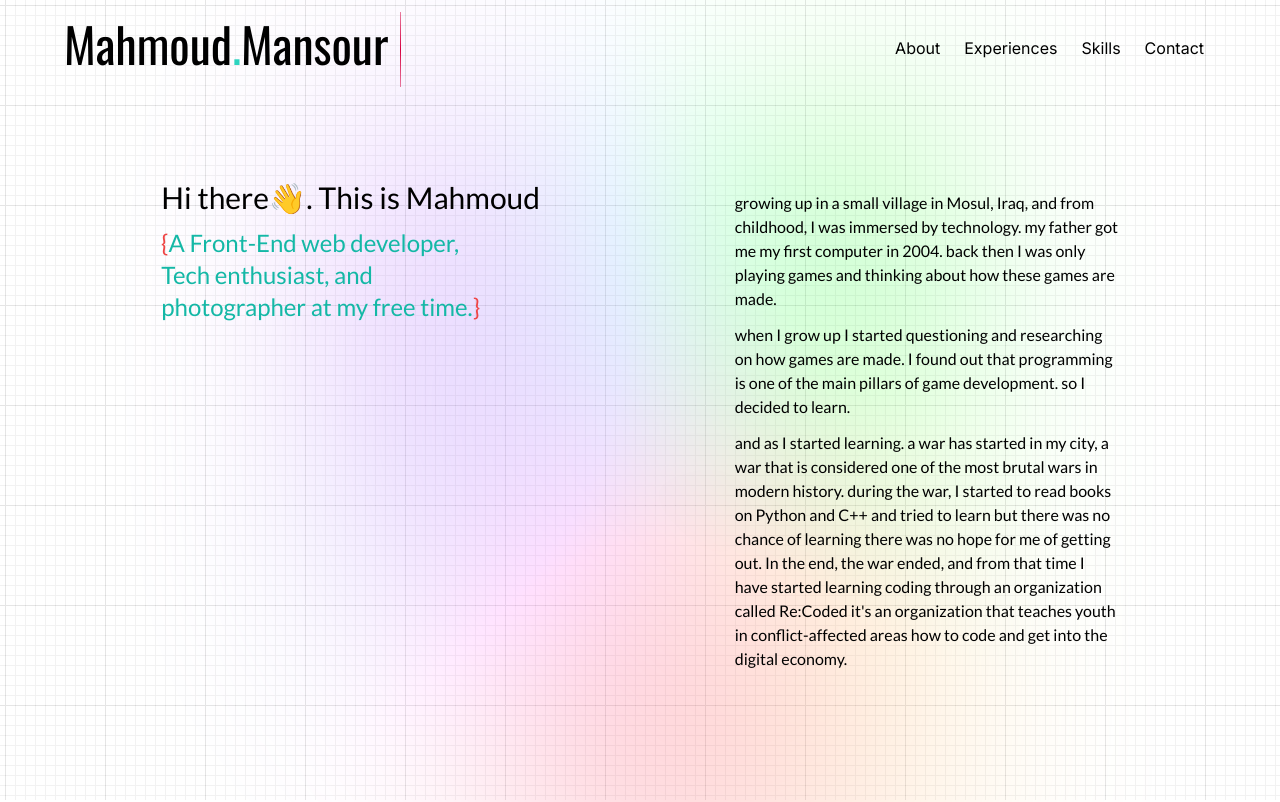
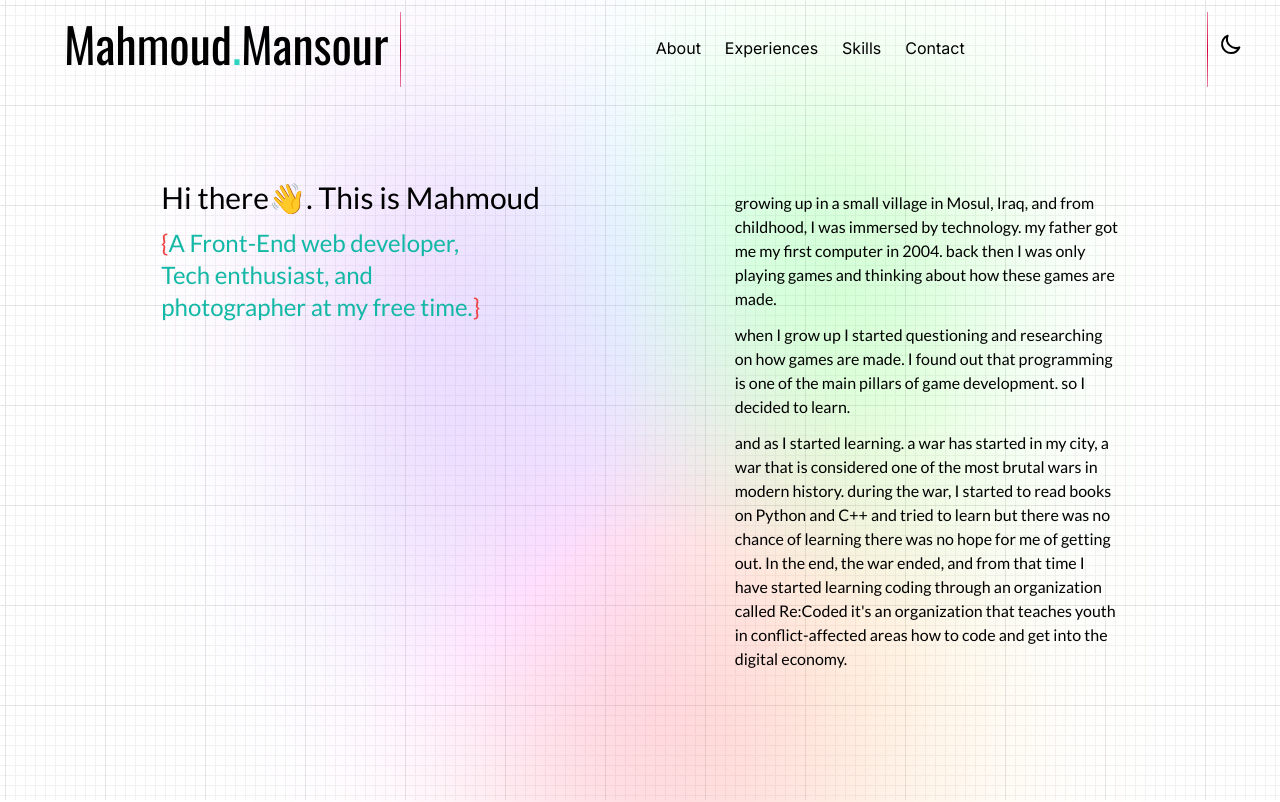
Before and after one commit to mahmodlte/mah-codes, a Next.js app: page / in a window 1280 px wide. Shown: the top 802 px of the page. Built offline with nearby package versions, Linux system fonts and the light colour scheme.

Commit message:
Added dark mode toggler to navbar

```diff
--- a/components/Nav.jsx
+++ b/components/Nav.jsx
@@ -1,40 +1,82 @@
+"use client";
 import Link from "next/link";
+import useDarkMode from "@/hooks/useDarkMode";
 const Nav = () => {
+  const [colorTheme, setTheme] = useDarkMode();
+
   return (
-    <nav className=" flex antialiased justify-between">
+    <nav className="flex antialiased justify-between">
       <div className="flex">
         <Link className="text-5xl font-OsWald dark:text-white" href="/">
           <h1 className="my-5">
-            Mahmoud<span className="text-5xl text-teal-400">.</span>Mansour
+            Mahmoud
+            <span className="text-5xl text-teal-400">.</span>Mansour
           </h1>
         </Link>
         <div className=" mx-3 my-3 h-[75px] min-h-[1em] w-px self-stretch bg-gradient-to-tr from-transparent via-carmine to-transparent opacity0 dark:opacity-100 dark:via-teal-500"></div>
       </div>
       <div className="flex my-9">
         <Link
-          className=" mx-3 dark:text-teal-400 hover:border-b hover:transition-all duration-500 hover:text-carmine dark:border-teal-600 border-carmine "
+          className=" mx-3 dark:text-teal-400 hover:border-b hover:transition-all duration-500 hover:text-carmine dark:hover:text-carmine dark:border-teal-600 border-carmine "
           href="#about"
         >
           <h2>About</h2>
         </Link>
         <Link
-          className=" mx-3 dark:text-teal-400 hover:border-b hover:transition-all duration-500 hover:text-carmine dark:border-teal-600 border-carmine "
-          href="/"
+          className=" mx-3 dark:text-teal-400 hover:border-b hover:transition-all duration-500 hover:text-carmine dark:hover:text-carmine dark:border-teal-600 border-carmine "
+          href="#experiences"
         >
           <h2>Experiences</h2>
         </Link>
         <Link
-          className="mx-3 dark:text-teal-400 hover:border-b hover:transition-all duration-500 hover:text-carmine dark:border-teal-600 border-carmine "
+          className="mx-3 dark:text-teal-400 hover:border-b hover:transition-all duration-500 hover:text-carmine dark:hover:text-carmine dark:border-teal-600 border-carmine "
           href="/"
         >
           <h2>Skills</h2>
         </Link>
         <Link
-          className="mx-3  dark:text-teal-400 hover:border-b hover:transition-all duration-500 hover:text-carmine dark:border-teal-600 border-carmine "
+          className="mx-3  dark:text-teal-400 hover:border-b hover:transition-all duration-500 hover:text-carmine dark:hover:text-carmine dark:border-teal-600 border-carmine "
           href="/"
         >
           <h2>Contact</h2>
         </Link>
+      </div>
+      <div className=" mr-2 my-3 h-[75px] min-h-[1em] w-px self-stretch bg-gradient-to-tr from-transparent via-carmine to-transparent opacity0 dark:opacity-100 dark:via-teal-500">
+        <div className="dark:text-white cursor-pointer mx-3 my-5">
+          {colorTheme === "light" ? (
+            <svg
+              onClick={() => setTheme("light")}
+              xmlns="http://www.w3.org/2000/svg"
+              className="h-6 w-6"
+              fill="none"
+              viewBox="0 0 24 24"
+              stroke="currentColor"
+            >
+              <path
+                strokeLinecap="round"
+                strokeLinejoin="round"
+                strokeWidth={2}
+                d="M9.663 17h4.673M12 3v1m6.364 1.636l-.707.707M21 12h-1M4 12H3m3.343-5.657l-.707-.707m2.828 9.9a5 5 0 117.072 0l-.548.547A3.374 3.374 0 0014 18.469V19a2 2 0 11-4 0v-.531c0-.895-.356-1.754-.988-2.386l-.548-.547z"
+              />
+            </svg>
+          ) : (
+            <svg
+              onClick={() => setTheme("dark")}
+              xmlns="http://www.w3.org/2000/svg"
+              className="h-6 w-6"
+              fill="none"
+              viewBox="0 0 24 24"
+              stroke="currentColor"
+            >
+              <path
+                strokeLinecap="round"
+                strokeLinejoin="round"
+                strokeWidth={2}
+                d="M20.354 15.354A9 9 0 018.646 3.646 9.003 9.003 0 0012 21a9.003 9.003 0 008.354-5.646z"
+              />
+            </svg>
+          )}
+        </div>
       </div>
     </nav>
   );
```
